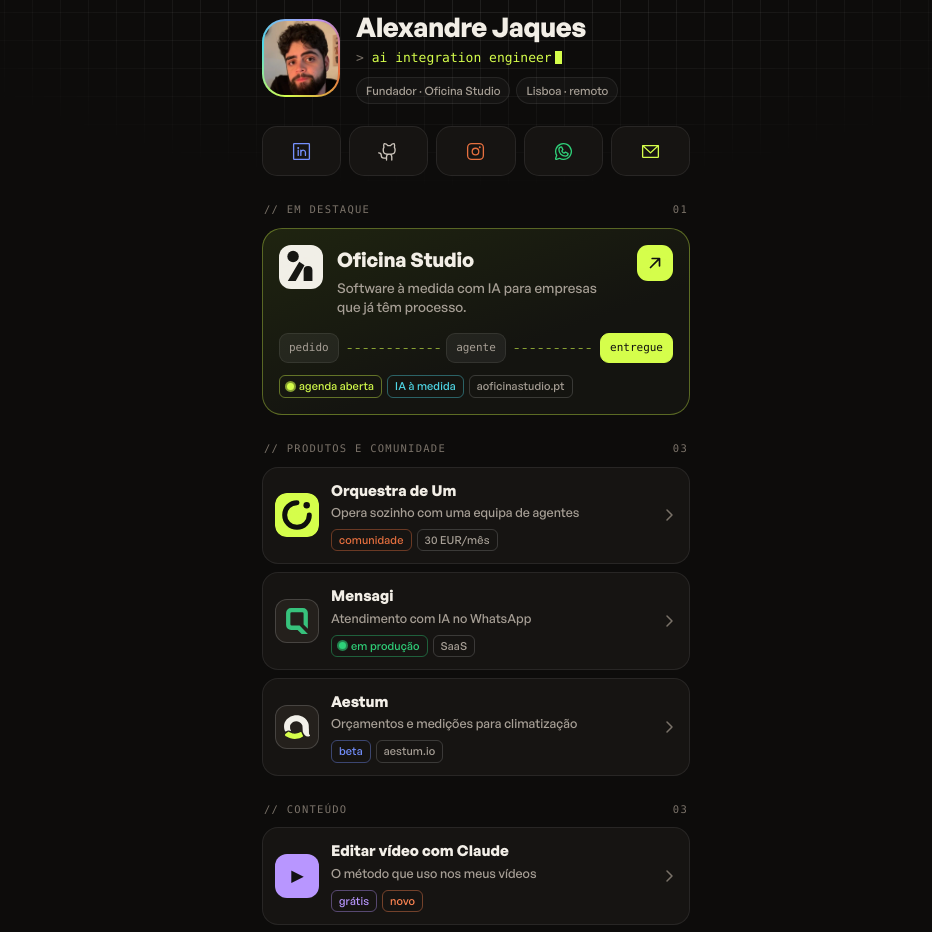
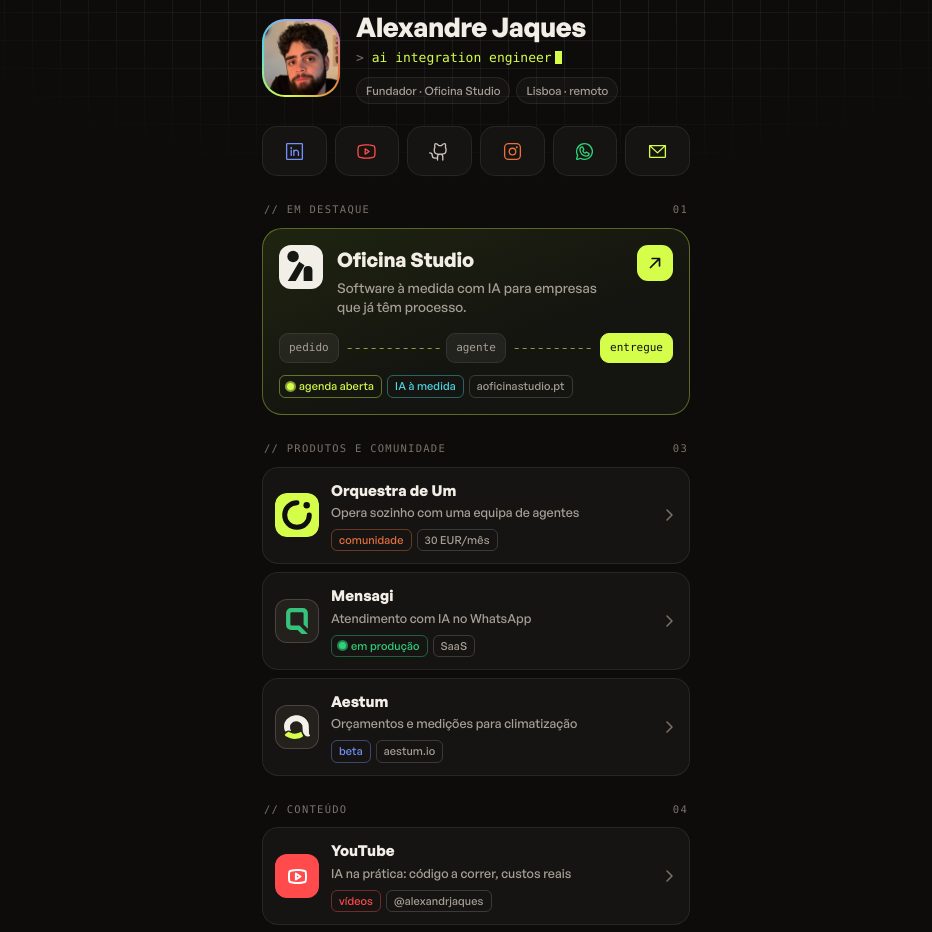
Before and after one commit to alexandre2120/portfolio, a Next.js app: page /links in a window 1280 px wide. Shown: the part 100-1032 px from the top of the page, without its empty margins (164-1096 px from the left). Built offline with nearby package versions, Linux system fonts and the light colour scheme.

Commit message:
feat(links): add the YouTube channel (social icon and content row)
Co-Authored-By: Claude Opus 5.5 <noreply@anthropic.com>

```diff
--- a/src/components/links/LinksPage.module.css
+++ b/src/components/links/LinksPage.module.css
@@ -18,6 +18,7 @@
   --blue: #7591ff;
   --violet: #b896ff;
   --rust: #ff8552;
+  --red: #ff4b4b;
   --neutral: #cfc8bf;
 
   position: relative;
@@ -204,7 +205,7 @@
 
 .socials {
   display: grid;
-  grid-template-columns: repeat(5, 1fr);
+  grid-template-columns: repeat(6, 1fr);
   gap: 8px;
   margin-top: 22px;
 }
@@ -459,6 +460,10 @@
   font-weight: 700;
 }
 
+.tile[data-icon="youtube"] {
+  color: #fff;
+}
+
 .tile[data-logo] {
   overflow: hidden;
   background: transparent;
--- a/src/components/links/LinksPage.tsx
+++ b/src/components/links/LinksPage.tsx
@@ -8,6 +8,7 @@ import {
   InstagramLogo,
   LinkedinLogo,
   WhatsappLogo,
+  YoutubeLogo,
 } from "@phosphor-icons/react"
 import Image from "next/image"
 import { useEffect, type CSSProperties } from "react"
@@ -34,6 +35,7 @@ const icons: Record<LinkIcon, typeof LinkedinLogo> = {
   instagram: InstagramLogo,
   whatsapp: WhatsappLogo,
   email: EnvelopeSimple,
+  youtube: YoutubeLogo,
 }
 
 let viewSent = false
@@ -190,6 +192,7 @@ export function LinksPage() {
                       <span
                         className={styles.tile}
                         data-logo={link.logo?.fit}
+                        data-icon={link.icon}
                         style={tone(link.tone)}
                         aria-hidden="true"
                       >
--- a/src/content/links.ts
+++ b/src/content/links.ts
@@ -14,6 +14,7 @@ export type BadgeTone =
   | "blue"
   | "violet"
   | "rust"
+  | "red"
   | "neutral"
 
 export type LinkBadge = {
@@ -29,6 +30,7 @@ export type LinkIcon =
   | "instagram"
   | "whatsapp"
   | "email"
+  | "youtube"
 
 export type LinkItem = {
   id: string
@@ -104,6 +106,22 @@ export const pipeline: Text[] = [
   { pt: "entregue", en: "shipped" },
 ]
 
+const youtube: LinkItem = {
+  id: "youtube",
+  href: "https://www.youtube.com/@alexandrjaques",
+  title: { pt: "YouTube", en: "YouTube" },
+  description: {
+    pt: "IA na prática: código a correr, custos reais",
+    en: "AI in practice: running code, real costs",
+  },
+  tone: "red",
+  icon: "youtube",
+  badges: [
+    { label: { pt: "vídeos", en: "videos" }, tone: "red" },
+    { label: { pt: "@alexandrjaques", en: "@alexandrjaques" }, tone: "neutral" },
+  ],
+}
+
 export const socials: LinkItem[] = [
   {
     id: "linkedin",
@@ -112,6 +130,7 @@ export const socials: LinkItem[] = [
     tone: "blue",
     icon: "linkedin",
   },
+  youtube,
   {
     id: "github",
     href: "https://github.com/alexandre2120",
@@ -205,6 +224,7 @@ export const groups: LinkGroup[] = [
     id: "conteudo",
     label: { pt: "conteúdo", en: "content" },
     items: [
+      youtube,
       {
         id: "editar-video-claude",
         href: "https://aoficina.academy/editar-video-com-claude",
@@ -254,7 +274,7 @@ export const allLinks: LinkItem[] = [
   featured,
   ...socials,
   ...groups.flatMap((group) => group.items),
-]
+].filter((link, index, list) => list.findIndex((other) => other.id === link.id) === index)
 
 export function findLink(id: string): LinkItem | undefined {
   return allLinks.find((link) => link.id === id)
```
